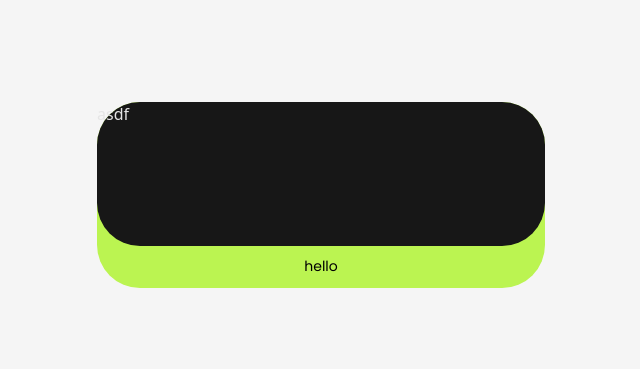
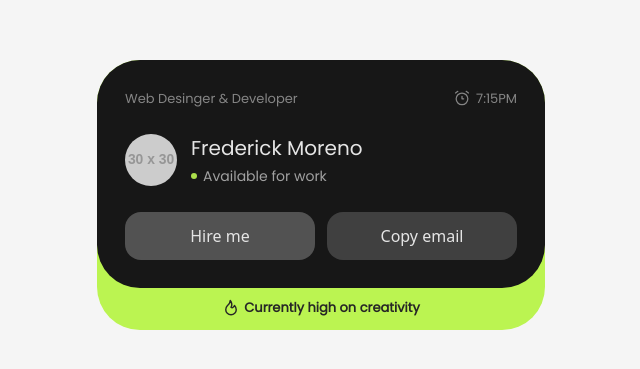
Before and after one commit to fwedwicc/fmDump, a React (Vite) app: page /canvas in a window 1280 px wide. Shown: the part 205-574 px from the top of the page, without its empty margins (319-959 px from the left). Built offline with nearby package versions, Linux system fonts and the light colour scheme; a web font is replaced by a local one.

Commit message:
Refactor Canvas component layout and styling; enhance structure and add profile details

```diff
--- a/src/pages/Canvas.jsx
+++ b/src/pages/Canvas.jsx
@@ -1,5 +1,6 @@
 import React from 'react'
 import { motion } from 'framer-motion'
+import { TbAlarm, TbFlame } from "react-icons/tb"
 
 const Canvas = () => {
   return (
@@ -9,11 +10,37 @@ const Canvas = () => {
       transition={{ duration: 0.4, ease: 'easeOut' }}
       className='relative h-screen overflow-hidden bg-neutral-100 grid place-content-center'
     >
-      <div className='flex-col flex-center pb-3 bg-lime-300 rounded-[43px] space-y-2.5'>
-        <div className='w-md h-36 rounded-[43px] bg-neutral-900 text-neutral-200'>
-          asdf
+      <div className='flex flex-col items-center justify-center pb-3 bg-lime-300 rounded-[43px] space-y-2.5'>
+        <div className='flex flex-col gap-y-6.5 w-md p-7 rounded-[43px] bg-neutral-900 text-neutral-200'>
+          <div className='flex-between'>
+            <span className='text-neutral-400/80 text-[13px]'>Web Desinger & Developer</span>
+            <span className='flex items-center gap-1 text-neutral-400/80 text-[13px]'>
+              <TbAlarm className='size-5 stroke-[1.5px]' />
+              7:15PM
+            </span>
+          </div>
+          <div className='flex items-center gap-3.5'>
+            <div className='size-13 rounded-full overflow-hidden'>
+              <img src="https://placehold.co/30x30" alt="iOS Profile" className='object-cover w-full h-full' />
+            </div>
+            <div className='flex flex-col gap-y-1'>
+              <span className='text-neutral-200 text-xl'>Frederick Moreno</span>
+              <span className='flex items-center gap-1.5 text-neutral-400 text-sm font-extralight'><span className='block size-1.5 bg-lime-300/90 rounded-full'></span>Available for work</span>
+            </div>
+          </div>
+          <div className='flex gap-x-3'>
+            <button className='flex items-center justify-center w-full gap-1 p-3 rounded-2xl bg-neutral-600 text-neutral-200'>
+              Hire me
+            </button>
+            <button className='flex items-center justify-center w-full gap-1 p-3 rounded-2xl bg-neutral-700 text-neutral-200'>
+              Copy email
+            </button>
+          </div>
         </div>
-        <span className='text-sm'>hello</span>
+        <span className='flex items-center gap-1 text-[13px] font-semibold text-neutral-800'>
+          <TbFlame className='size-4.5 stroke-[1.9px] text-neutral-800' />
+          Currently high on creativity
+        </span>
       </div>
     </motion.section>
   )
```
